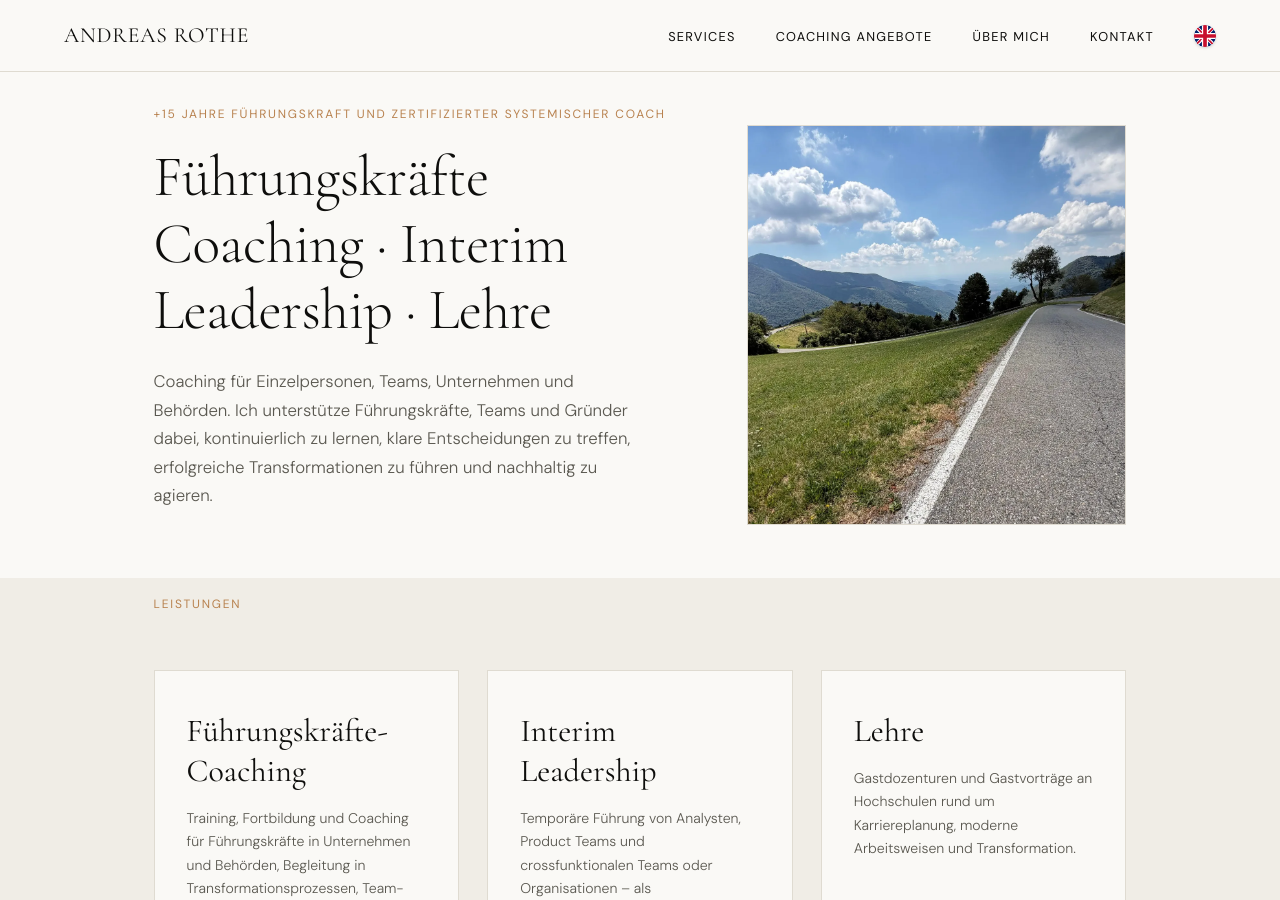
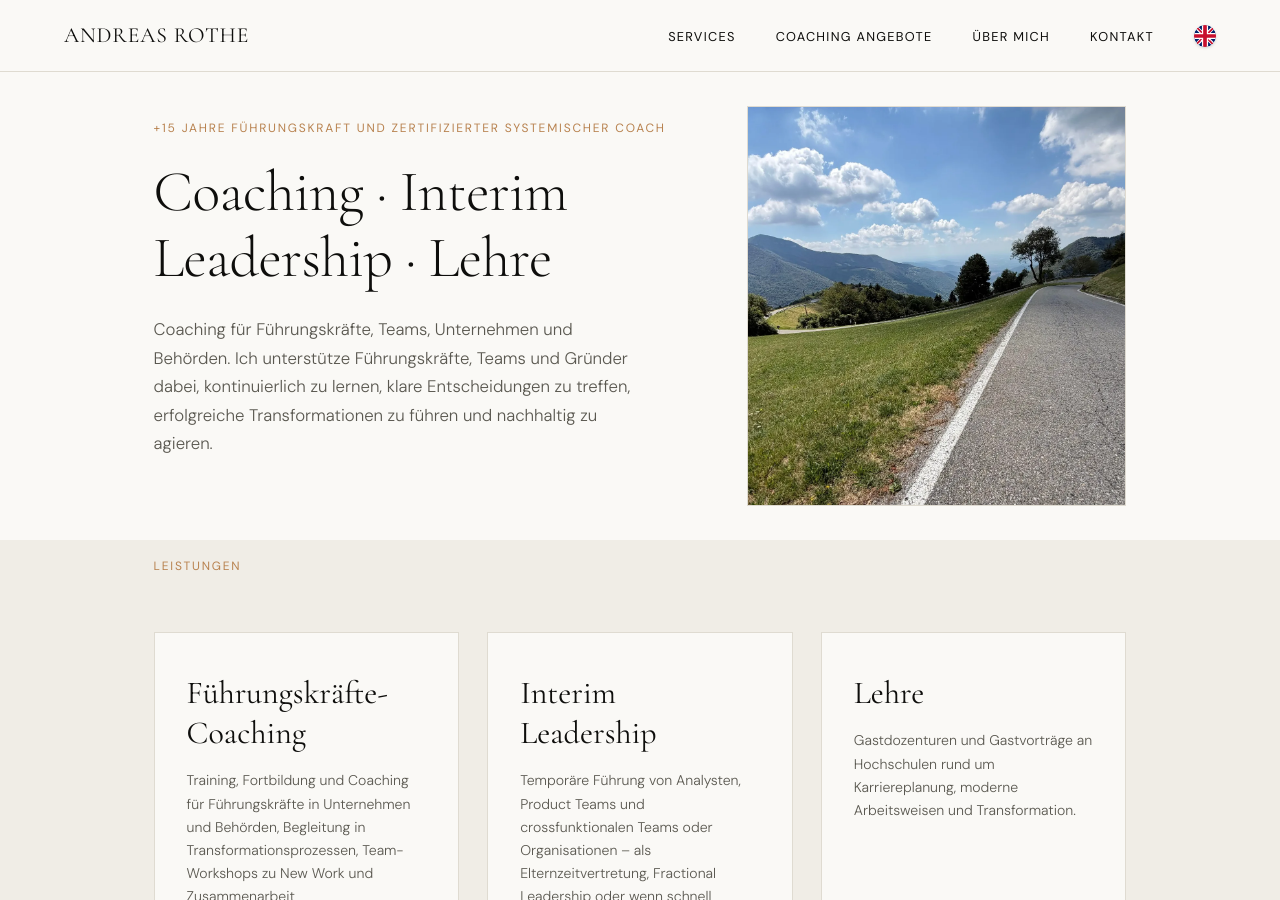
Before and after one commit to arothe161/andreasrothe, a Jekyll site: the page built from index.html, in a window 1280 px wide and 900 px high. Built offline with Jekyll 4.4.1, drawn with Linux system fonts in a browser that asks for light colours.

Commit message:
Update hero section in German translation

```diff
--- a/_data/de.yml
+++ b/_data/de.yml
@@ -11,8 +11,8 @@
 
 # Hero
 hero_eyebrow: "+15 Jahre Führungskraft und Zertifizierter Systemischer Coach"
-hero_title_line1: "Führungskräfte Coaching · Interim Leadership · Lehre"
-hero_sub: "Coaching für Einzelpersonen, Teams, Unternehmen und Behörden. Ich unterstütze Führungskräfte, Teams und Gründer dabei, kontinuierlich zu lernen, klare Entscheidungen zu treffen, erfolgreiche Transformationen zu führen und nachhaltig zu agieren."
+hero_title_line1: "Coaching · Interim Leadership · Lehre"
+hero_sub: "Coaching für Führungskräfte, Teams, Unternehmen und Behörden. Ich unterstütze Führungskräfte, Teams und Gründer dabei, kontinuierlich zu lernen, klare Entscheidungen zu treffen, erfolgreiche Transformationen zu führen und nachhaltig zu agieren."
 hero_cta: "Kennenlerngespräch vereinbaren"
 hero_stat_num: "15+"
 #hero_stat_label: "Jahre Erfahrung in Führung & Skalierung"
```
